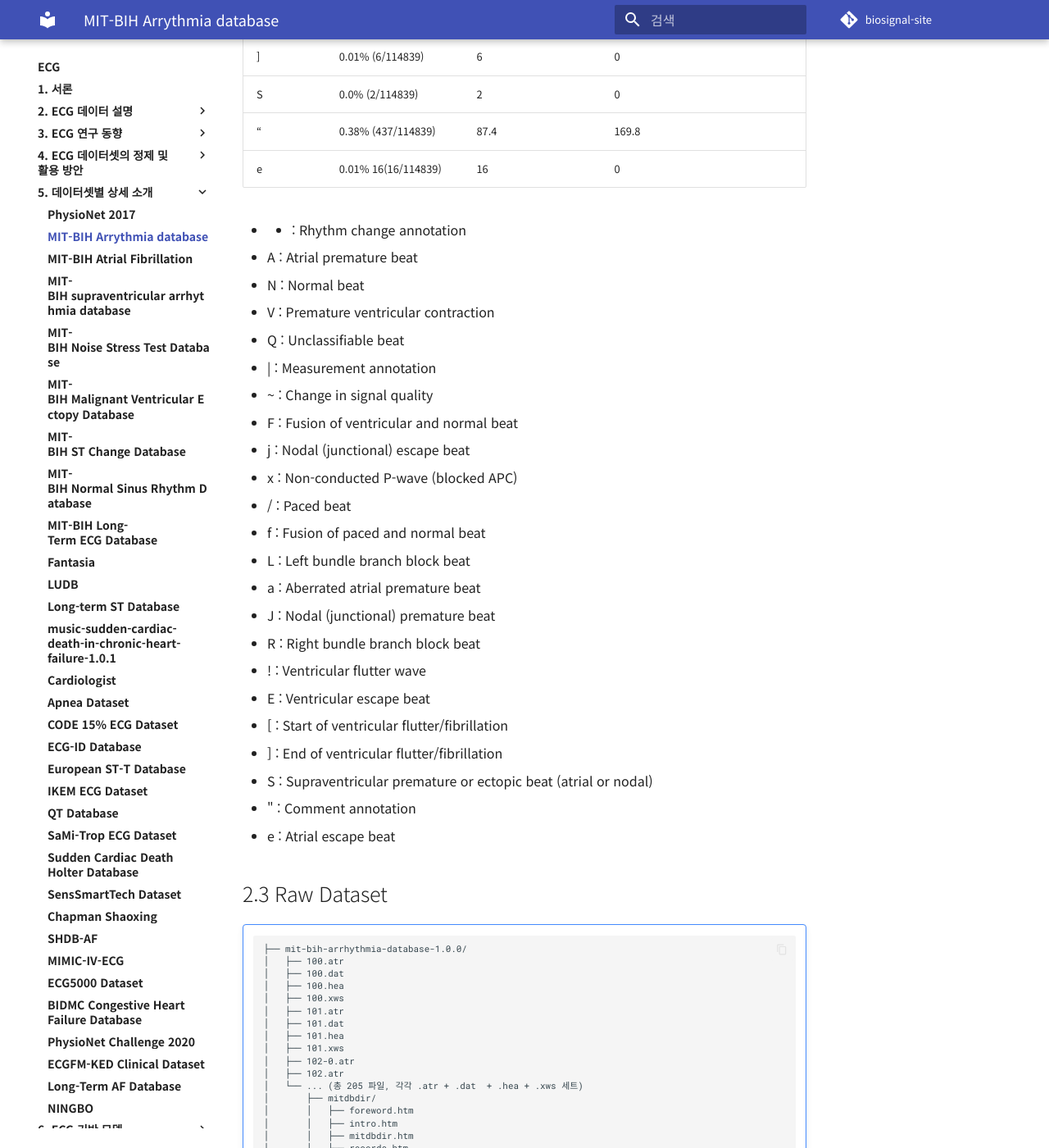
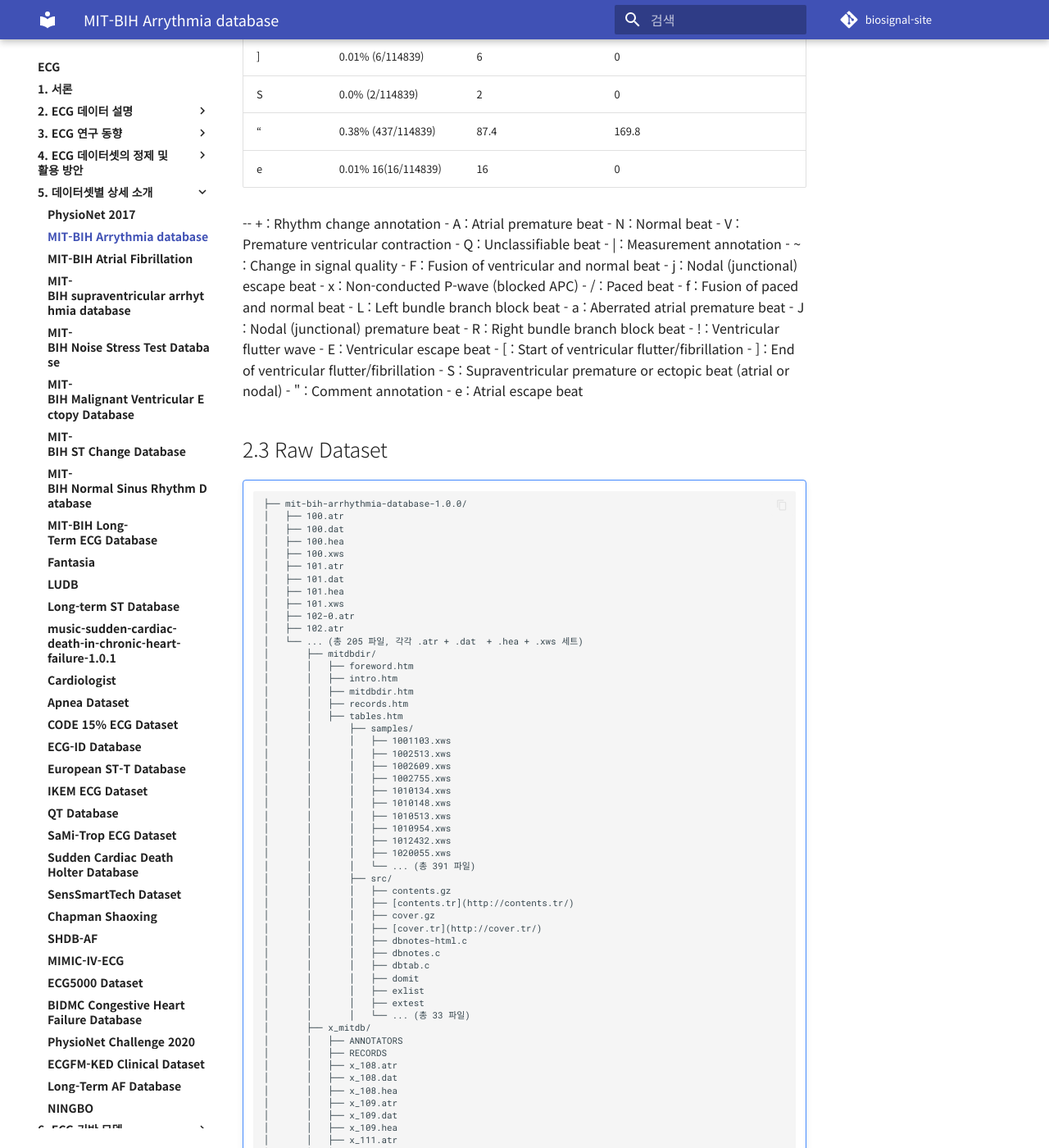
Before and after one commit to iwantjeonyeok/biosignal-site, an MkDocs documentation site: the page built from docs/ecg/mit-bih-arrythmia-database.md, in a window 1280 px wide and 1400 px high, scrolled down 1616 px. Shown: the whole window at 82% size. Built offline with MkDocs 1.6.1 and Material for MkDocs 9.7.7, drawn with Linux system fonts in a browser that asks for light colours; comment, search, counter and statistics services are not loaded.

```diff
--- a/docs/ecg/mit-bih-arrythmia-database.md
+++ b/docs/ecg/mit-bih-arrythmia-database.md
@@ -38,7 +38,7 @@ MIT-BIH Arrythmia database는 Boston’s Beth Israel Hospital에서 1975년부
 | “ | 0.38% (437/114839) | 87.4 | 169.8 |
 | e | 0.01%  16(16/114839) | 16 | 0 |
 
-- + : Rhythm change annotation
+-- + : Rhythm change annotation
 - A : Atrial premature beat
 - N : Normal beat
 - V : Premature ventricular contraction
```
